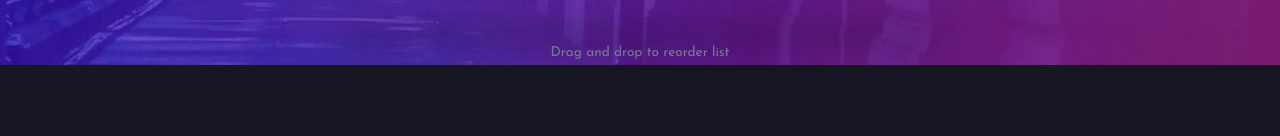
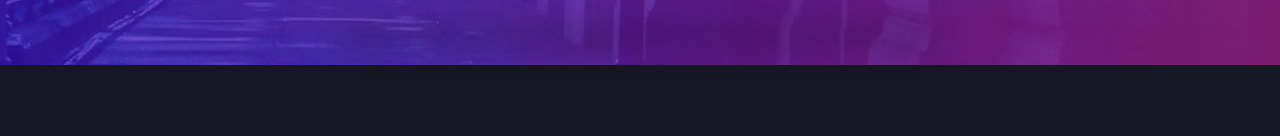
Before and after one commit to sankaragomathym/todoApp, a plain HTML site: page index.html in a window 1280 px wide. Shown: the part 235-371 px from the top of the page. Drawn offline with Linux system fonts and the light colour scheme.

Commit message:
Minor change

```diff
--- a/index.html
+++ b/index.html
@@ -59,7 +59,7 @@
         </div>
       </div>
 
-      <div class="note">Drag and drop to reorder list</div>
+      <div class="note hide">Drag and drop to reorder list</div>
 
     </div>
 
```
